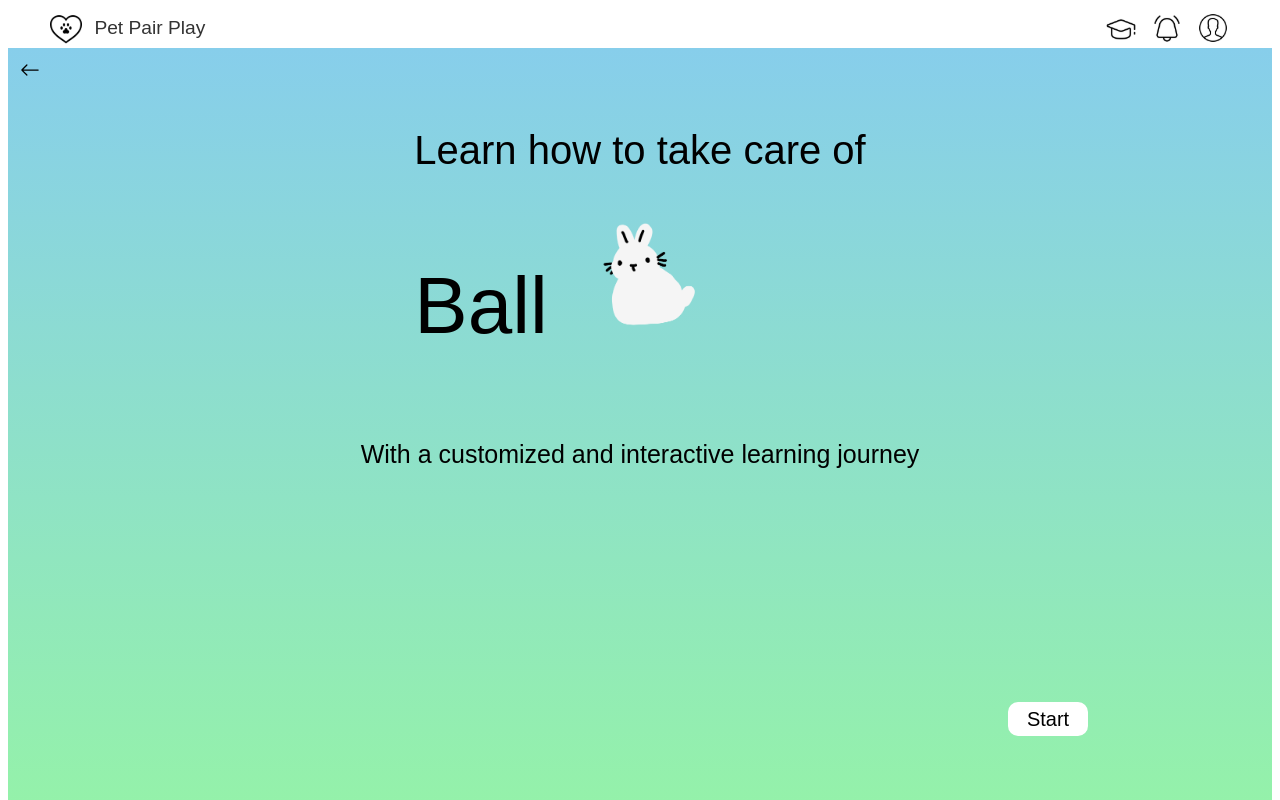
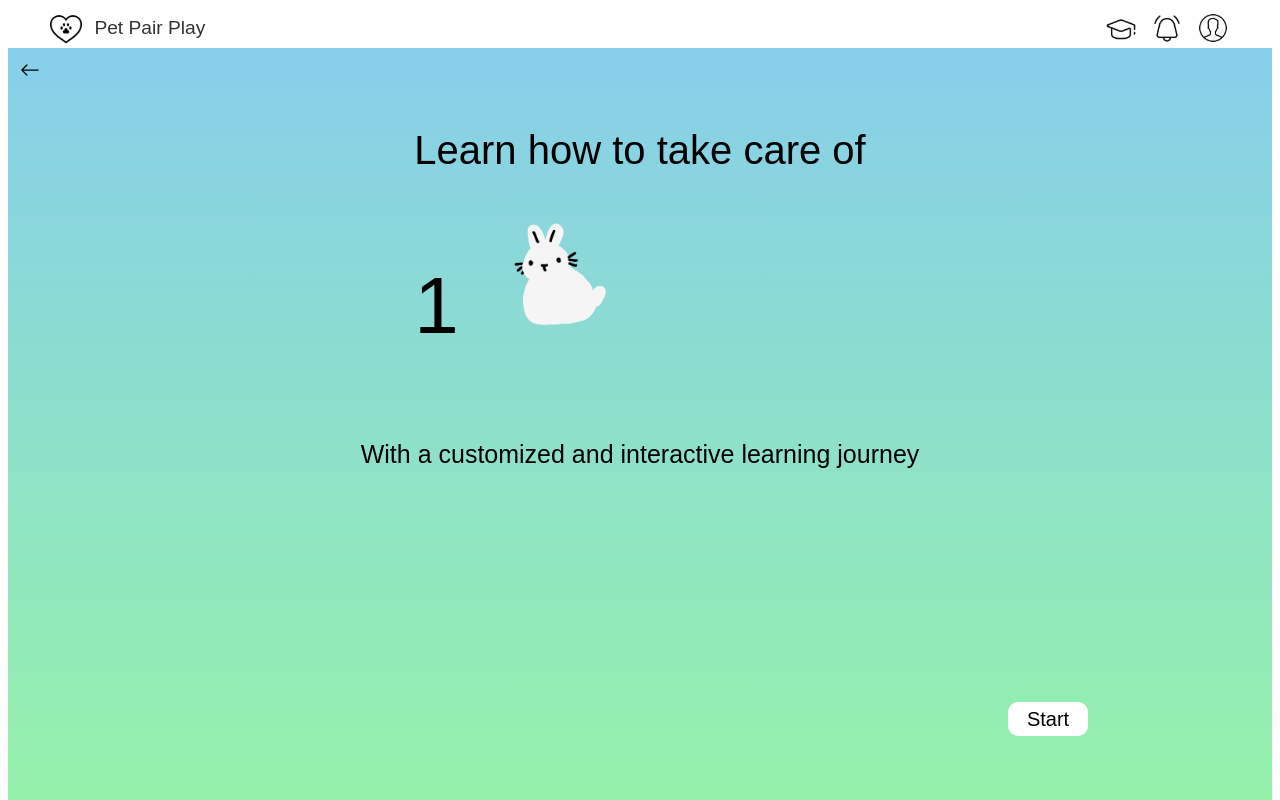
Before and after one commit to changlongwu/petPair, a React (Vite) app in the folder petPair/: page /display/simulation-instruction/1/1 in a window 1280 px wide. Shown: the top 800 px of the page. Built offline with nearby package versions, Linux system fonts and the light colour scheme.

Commit message:
current talk dosent work well,  you cant pass a object as varibale and a lot of var is not being passed sucessfully, and polish the prompt format, info, answer for mat. work on in tomorrow

```diff
--- a/petPair/src/components/petSimulation/SimulationInstruction.jsx
+++ b/petPair/src/components/petSimulation/SimulationInstruction.jsx
@@ -4,10 +4,11 @@ import rabbitImage from '../../assets/images/PetSimulationImage/rabbit.png';
 import { Link } from 'react-router-dom';
 import LeftArrow from '../LeftArrow.jsx';
 //
+//
 const SimulationInstruction = () => {
-    // const {id,name} = useParams();
-    const id = 'rabbit1';
-    const name = 'Ball';
+    const {id,name} = useParams();
+    // const id = 'rabbit1';
+    // const name = 'Ball';
   return (
     <div className='instrruction-page'>
         <div className='simulation-instruction-container'>
```
